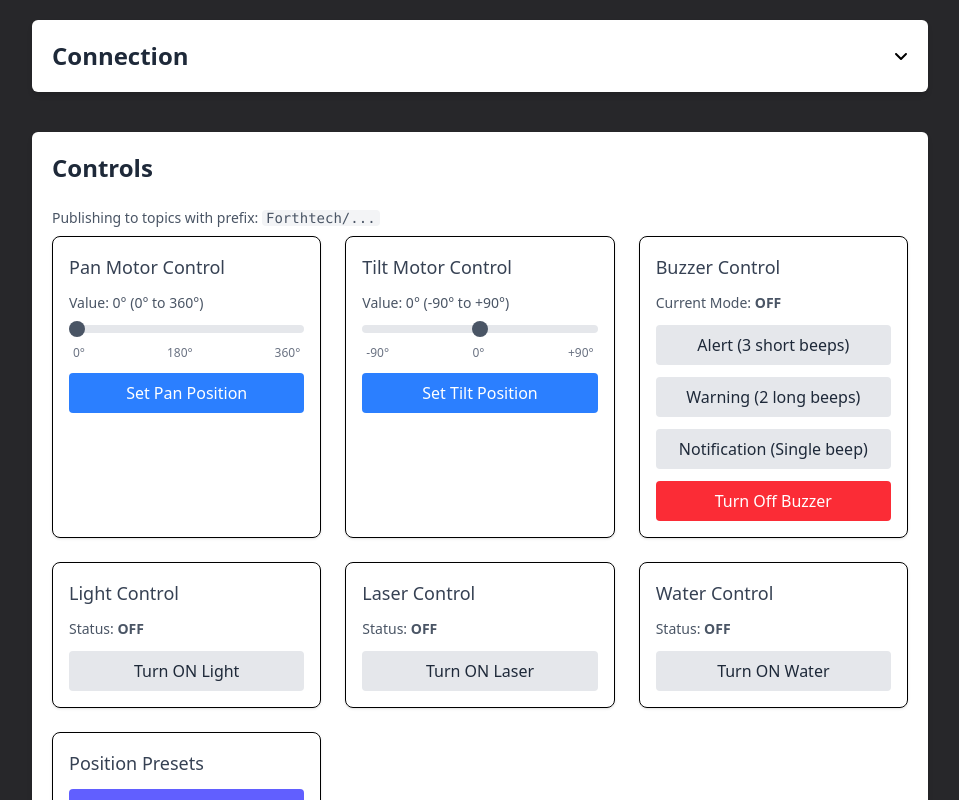
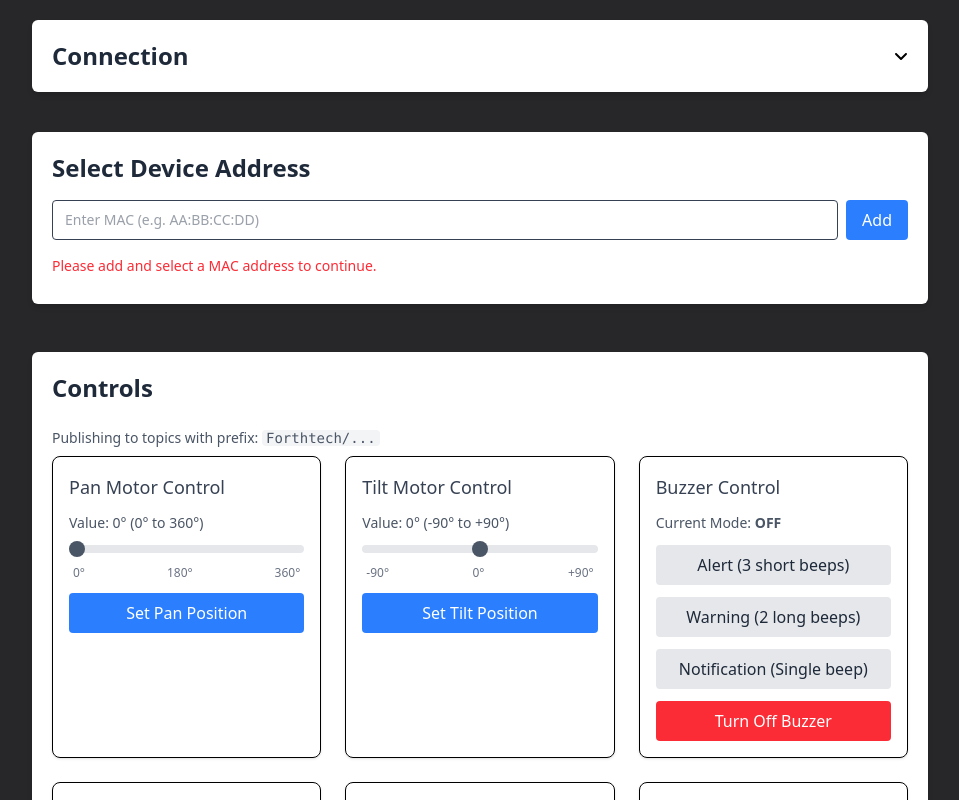
Before and after one commit to Forth-Tech4/mqtt-apps, a React (Vite) app in the folder mqtt_fullstack/frontend_mqtt/: page / in a window 1280 px wide. Shown: the top 800 px of the page, without its empty margins (160-1119 px from the left). Built offline with nearby package versions, Linux system fonts and the light colour scheme.

Commit message:
feat: implement device selection component and integrate MAC address handling

```diff
--- a/mqtt_fullstack/frontend_mqtt/src/components/ConnectionCard.jsx
+++ b/mqtt_fullstack/frontend_mqtt/src/components/ConnectionCard.jsx
@@ -26,11 +26,7 @@ function ConnectionCard({ onConnect, onDisconnect, setClientId }) {
 
   const toggleAccordion = () => setIsOpen(!isOpen);
 
-  // This handler is no longer needed since clientId will be hardcoded
-  // const handleClientIdChange = (e) => {
-  //   setClientIdInput(e.target.value);
-  //   setClientId(e.target.value);
-  // };
+
 
   const fileToBase64 = (file) => {
     return new Promise((resolve, reject) => {
@@ -46,31 +42,7 @@ function ConnectionCard({ onConnect, onDisconnect, setClientId }) {
     if (file) {
       setter(file);
       const base64 = await fileToBase64(file);
-      // Remove the certificate parsing logic for clientId extraction
-      // if (key === 'clientCert') {
-      //   const text = await file.text();
-      //   const pemBody = text
-      //     .replace(/-----BEGIN CERTIFICATE-----/, '')
-      //     .replace(/-----END CERTIFICATE-----/, '')
-      //     .replace(/\s/g, '');
-      //   const binaryDer = window.atob(pemBody);
-      //   const buffer = new ArrayBuffer(binaryDer.length);
-      //   const view = new Uint8Array(buffer);
-      //   for (let i = 0; i < binaryDer.length; i++) {
-      //     view[i] = binaryDer.charCodeAt(i);
-      //   }
-      //   const asn1 = window.asn1js.fromBER(buffer);
-      //   const cert = new window.pkijs.Certificate({ schema: asn1.result });
 
-
-      //   const cnAttr = cert.subject.typesAndValues.find(tv => tv.type === '2.5.4.3');
-      //   if (cnAttr) {
-      //     const cn = cnAttr.value.valueBlock.value;
-      //     setClientId(cn); // Auto-set clientId to match CN
-      //     setClientIdInput(cn)
-      //     showToast("info", `Detected CN from cert: ${cn}`);
-      //   }
-      // }
       const metadata = {
         name: file.name,
         type: file.type,
@@ -118,8 +90,10 @@ function ConnectionCard({ onConnect, onDisconnect, setClientId }) {
 
     setLoading(true);
     try {
-           // const res = await fetch('https://mqtt-apps-html-to-react-1-testing.onrender.com/upload-certs', {
-      const res = await fetch('http://localhost:3001/upload-certs', {
+
+           const res = await fetch(`http://${import.meta.env.VITE_FRONTEND_URL}/upload-certs`, {           // for local
+          //  const res = await fetch(`https://${import.meta.env.VITE_FRONTEND_URL}/upload-certs`, {       // for live server
+
         method: 'POST',
         body: formData,
       });
--- a/mqtt_fullstack/frontend_mqtt/src/components/ControlsCard.jsx
+++ b/mqtt_fullstack/frontend_mqtt/src/components/ControlsCard.jsx
@@ -1,7 +1,7 @@
 import React, { useState } from 'react';
 import { showToast } from '../utils/ToastComponent';
 
-function ControlsCard({ onPublish, clientId, deviceState }) {
+function ControlsCard({ onPublish, clientId, deviceState, activeMac  }) {
   const [panValue, setPanValue] = useState(deviceState.pan || 0);
   const [tiltValue, setTiltValue] = useState(deviceState.tilt || 0);
 
@@ -18,9 +18,16 @@ function ControlsCard({ onPublish, clientId, deviceState }) {
     showToast('error', 'Not connected. Please connect first.');
     return;
   }
-    // onPublish is now expected to handle the peripheral and payload directly
+  console.log(activeMac)
+
+  if (!activeMac) {
+    showToast('error', 'Please select or add a device address first!');
+    return;
+  }
+
   onPublish(peripheral, payload);
 };
+
 
   // --- Individual Peripheral Controls ---
 
--- a/mqtt_fullstack/frontend_mqtt/src/components/Main.jsx
+++ b/mqtt_fullstack/frontend_mqtt/src/components/Main.jsx
@@ -7,8 +7,16 @@ import SubscriberCard from './SubscriberCard';
 import ReceiverCard from './ReceiverCard';
 import '../utils/fontawesome'; // Assuming this provides FontAwesome icons
 import { showToast } from '../utils/ToastComponent';
+import SelectDevice from './Selectdevice';
+
 
 const Main = () => {
+
+const [macAddress, setMacAddress] = useState(localStorage.getItem('activeMac') || '');
+
+
+
+
   const [deviceState, setDeviceState] = useState({
     laser: false, // Use boolean for ON/OFF states
     light: false, // Changed 'led' to 'light', use boolean
@@ -113,7 +121,7 @@ const Main = () => {
     // This is a bridge function. For structured commands, `publishCommand` is better.
     // However, if PublisherCard needs to send arbitrary JSON, this is how.
     // It calls the `publishCommand` from the hook, which then validates and sends.
-    publishCommand(peripheral, parsedPayload);
+    publishCommand(peripheral, parsedPayload,macAddress);
 
     // The direct UI update logic here is largely redundant if `onDeviceUpdate`
     // correctly processes messages received from the WebSocket.
@@ -131,10 +139,13 @@ const Main = () => {
             onDisconnect={disconnectWebSocket}
             setClientId={() => {}} // This seems unused or needs clarification
           />
+          <SelectDevice onMacChange={setMacAddress} />
+
           <ControlsCard
             onPublish={publishCommand} // Pass the new publishCommand directly
             clientId={clientId}
             deviceState={deviceState}
+            activeMac={macAddress}
           />
           <PublisherCard
             onPublish={handlePublish} // This one remains for generic stringified JSON publishing
--- /dev/null
+++ b/mqtt_fullstack/frontend_mqtt/src/components/Selectdevice.jsx
@@ -0,0 +1,127 @@
+import React, { useEffect, useState } from 'react';
+
+const LOCAL_KEY = 'savedMacAddresses';
+const ACTIVE_KEY = 'activeMac';
+
+const SelectDevice = ({ onMacChange }) => {
+  const [macInput, setMacInput] = useState('');
+  const [macList, setMacList] = useState([]);
+  const [activeMac, setActiveMac] = useState('');
+
+//   useEffect(() => {
+//     const stored = JSON.parse(localStorage.getItem(LOCAL_KEY)) || [];
+//     setMacList(stored);
+//     const active = localStorage.getItem(ACTIVE_KEY) || '';
+//     setActiveMac(active);
+//     if (active) {
+//       onMacChange && onMacChange(active);
+//     } else {
+//       onMacChange && onMacChange(''); // enforce empty if nothing is selected
+//     }
+//   }, []);
+
+useEffect(() => {
+  const stored = JSON.parse(localStorage.getItem(LOCAL_KEY)) || [];
+  setMacList(stored);
+  setActiveMac('');
+  localStorage.removeItem(ACTIVE_KEY);
+
+  onMacChange && onMacChange('');
+}, []);
+
+
+  const addMac = () => {
+    const trimmed = macInput.trim();
+    if (!trimmed) return;
+    if (!macList.includes(trimmed)) {
+      const updated = [...macList, trimmed];
+      setMacList(updated);
+      localStorage.setItem(LOCAL_KEY, JSON.stringify(updated));
+      setActiveMac(trimmed); // auto-select newly added MAC
+      localStorage.setItem(ACTIVE_KEY, trimmed);
+      onMacChange(trimmed);
+    }
+    setMacInput('');
+  };
+
+  const deleteMac = (mac) => {
+    const filtered = macList.filter(item => item !== mac);
+    setMacList(filtered);
+    localStorage.setItem(LOCAL_KEY, JSON.stringify(filtered));
+    if (mac === activeMac) {
+      setActiveMac('');
+      localStorage.removeItem(ACTIVE_KEY);
+      onMacChange('');
+    }
+  };
+
+  const selectMac = (mac) => {
+    setActiveMac(mac);
+    localStorage.setItem(ACTIVE_KEY, mac);
+    onMacChange(mac);
+  };
+
+  return (
+    <div className="bg-white p-5 rounded-md shadow-md w-full  mx-auto mb-4">
+      <h2 className="text-2xl font-semibold mb-4 text-gray-800">Select Device Address</h2>
+
+      <div className="flex gap-2 mb-4">
+        <input
+          type="text"
+          value={macInput}
+          onChange={(e) => setMacInput(e.target.value)}
+          placeholder="Enter MAC (e.g. AA:BB:CC:DD)"
+          className="flex-1 px-3 py-2 border rounded text-sm text-gray-700"
+        />
+        <button
+          onClick={addMac}
+          className="bg-blue-500 text-white px-4 py-2 rounded hover:bg-blue-600 transition"
+        >
+          Add
+        </button>
+      </div>
+
+      {macList.length === 0 && (
+        <div className="text-sm text-red-500 mb-2">
+          Please add and select a MAC address to continue.
+        </div>
+      )}
+
+      <ul className="space-y-2">
+        {macList.map((mac, idx) => (
+          <li
+            key={idx}
+            className={`flex items-center justify-between px-4 py-2 border rounded ${mac === activeMac ? 'bg-green-100 border-green-300' : 'bg-gray-50 border-gray-200'}`}
+          >
+            <span
+              onClick={() => selectMac(mac)}
+              className={`cursor-pointer font-mono text-sm ${mac === activeMac ? 'text-green-700 font-bold' : 'text-gray-700'}`}
+            >
+              {mac}
+            </span>
+            <button
+              onClick={() => deleteMac(mac)}
+              className="text-red-500 hover:text-red-600 text-sm"
+            >
+              Delete
+            </button>
+          </li>
+        ))}
+      </ul>
+
+      {!activeMac && macList.length > 0 && (
+        <div className="mt-4 text-sm text-red-600 font-semibold">
+          ⚠️ Please select a device address to proceed.
+        </div>
+      )}
+
+      {activeMac && (
+        <div className="mt-4 text-sm text-green-700">
+          Currently selected: <span className="font-mono font-semibold">{activeMac}</span>
+        </div>
+      )}
+    </div>
+  );
+};
+
+export default SelectDevice;
--- a/mqtt_fullstack/frontend_mqtt/src/hooks/useWebSocket.jsx
+++ b/mqtt_fullstack/frontend_mqtt/src/hooks/useWebSocket.jsx
@@ -25,7 +25,9 @@ function useWebSocket(onDeviceUpdate) {
 
   const connectWebSocket = (host, port) => {
     setClientId('Forthtech');
-    const socket = new WebSocket(`ws://localhost:3001`);
+    // const socket = new WebSocket(`wss://${import.meta.env.VITE_FRONTEND_URL}`);       // for live production
+    const socket = new WebSocket(`ws://${import.meta.env.VITE_FRONTEND_URL}`);           // local development
+
 
     socket.onopen = () => {
       console.log('WebSocket Connected');
@@ -169,7 +171,8 @@ function useWebSocket(onDeviceUpdate) {
       return;
     }
 
-    const MAC_ADDRESS = '10:10:10:10';
+    const MAC_ADDRESS = localStorage.getItem('activeMac') || '10:10:10:10';
+
     const topic = `${clientId}/${MAC_ADDRESS}`;
     const message = { peripheral, ...commandPayload };
 
```
Also changed, not shown: 1 other file (tests, documents, lock files or other folders). Lines whose indentation alone changed are shown as unchanged.
